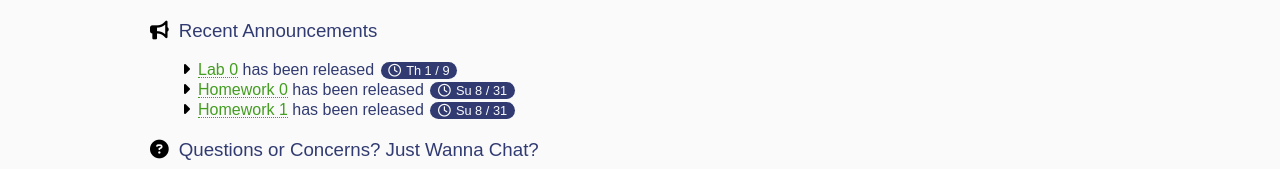
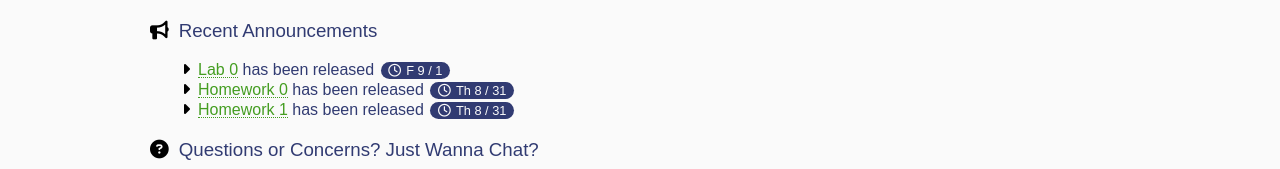
Before and after one commit to ssaens/cs61a, a React (Create React App) app: page / in a window 1280 px wide. Shown: the part 230-399 px from the top of the page. Built offline with nearby package versions, Linux system fonts and the light colour scheme.

Commit message:
fix date obo

```diff
--- a/src/components/common/common.js
+++ b/src/components/common/common.js
@@ -24,12 +24,12 @@ class CodeBox extends Component {
 const days = ['Su', 'M', 'Tu', 'W', 'Th', 'F', 'Sa'];
 
 function dueDate(month, day) {
-    const date = new Date(2017, month, day);
+    const date = new Date(2017, month - 1, day);
     return <span className="dotted dotted-due">{`${days[date.getDay()]} ${month} / ${day}`}</span>;
 }
 
 function eventDate(month, day) {
-    const date = new Date(2017, month, day);
+    const date = new Date(2017, month - 1, day);
     return <span className="dotted dotted-event">{`${days[date.getDay()]} ${month} / ${day}`}</span>;
 }
 
@@ -46,7 +46,7 @@ function lab(number, link, m, d) {
     return (
         <ann>
             <a href={link}>Lab {number}</a> has been released
-            {dueDate(d, m)}
+            {dueDate(m, d)}
         </ann>
     );
 }
```
